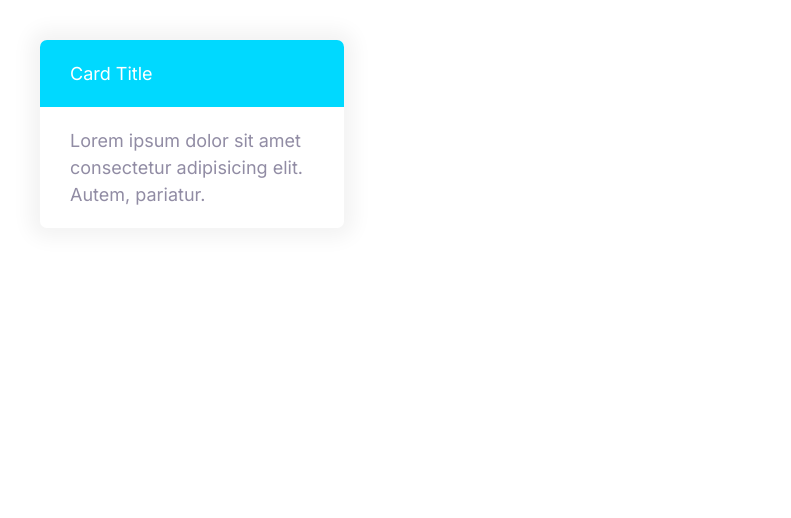
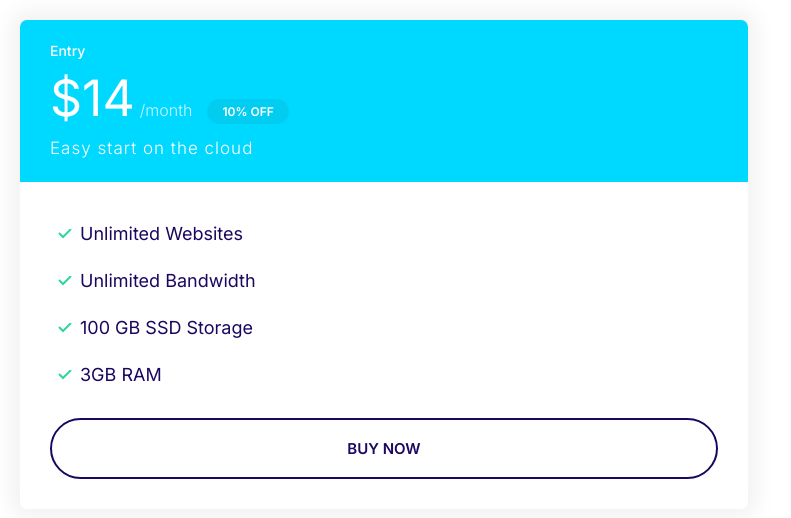
Before and after one commit to sheen4n/sheenie, a plain HTML site: page index.html in a window 1280 px wide. Shown: the whole page, without its empty margins (0-791 px from the left). Drawn offline with Linux system fonts and the light colour scheme.

Commit message:
Build Plan Component

```diff
--- a/css/styles.css
+++ b/css/styles.css
@@ -120,6 +120,7 @@ a {
 
 .badge--small {
   font-size: 1.6rem;
+  padding: 0.5rem 1.5rem;
 }
 
 @media screen and (min-width: 1024px) {
@@ -301,3 +302,55 @@ a {
   background: var(--color-secondary);
   color: #fff;
 }
+
+.card--secondary .badge--secondary {
+  background: #02cdf1;
+}
+
+/* Plans */
+.plan__name {
+  color: #fff;
+  margin: 0;
+  font-weight: 500;
+  font-size: 2.4rem;
+}
+
+.plan__price {
+  font-size: 6rem;
+}
+
+.plan__billing-cycle {
+  font-size: 2.4rem;
+  font-weight: 300;
+  opacity: 0.8;
+  margin-right: 1rem;
+}
+
+.plan__description {
+  font-size: 2rem;
+  font-weight: 300;
+  letter-spacing: 1px;
+  display: block;
+}
+
+.plan .list__item {
+  margin-bottom: 2rem;
+}
+
+@media screen and (min-width: 1024px) {
+  .plan__name {
+    font-size: 1.4rem;
+  }
+
+  .plan__price {
+    font-size: 5rem;
+  }
+
+  .plan__billing-cycle {
+    font-size: 1.6rem;
+  }
+
+  .plan__description {
+    font-size: 1.7rem;
+  }
+}
--- a/index.html
+++ b/index.html
@@ -6,18 +6,32 @@
     <title>Document</title>
     <link rel="preconnect" href="https://fonts.gstatic.com" />
     <link
-      href="https://fonts.googleapis.com/css2?family=Inter:wght@400;600;700&display=swap"
+      href="https://fonts.googleapis.com/css2?family=Inter:wght@300;400;500;600;700&display=swap"
       rel="stylesheet"
     />
     <link rel="stylesheet" href="css/normalize.css" />
     <link rel="stylesheet" href="css/styles.css" />
   </head>
   <body>
-    <div style="width: 30%; padding: 4rem">
-      <div class="card card--secondary">
-        <header class="card__header">Card Title</header>
-        <div class="card__body">
-          Lorem ipsum dolor sit amet consectetur adipisicing elit. Autem, pariatur.
+    <div style="width: 60%; padding: 2rem">
+      <div class="plan">
+        <div class="card card--secondary">
+          <header class="card__header">
+            <h3 class="plan__name">Entry</h3>
+            <span class="plan__price">$14</span>
+            <span class="plan__billing-cycle">/month</span>
+            <span class="badge badge--secondary badge--small">10% OFF</span>
+            <span class="plan__description">Easy start on the cloud</span>
+          </header>
+          <div class="card__body">
+            <ul class="list list--tick">
+              <li class="list__item">Unlimited Websites</li>
+              <li class="list__item">Unlimited Bandwidth</li>
+              <li class="list__item">100 GB SSD Storage</li>
+              <li class="list__item">3GB RAM</li>
+            </ul>
+            <button class="btn btn--outline btn--block">Buy Now</button>
+          </div>
         </div>
       </div>
     </div>
```
